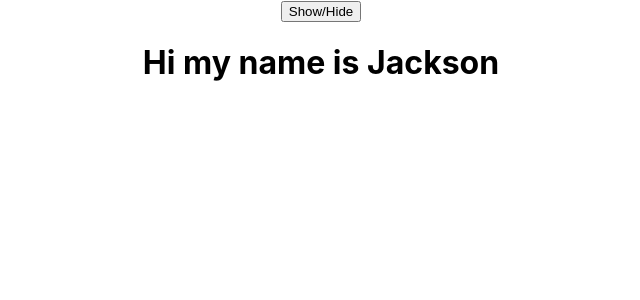
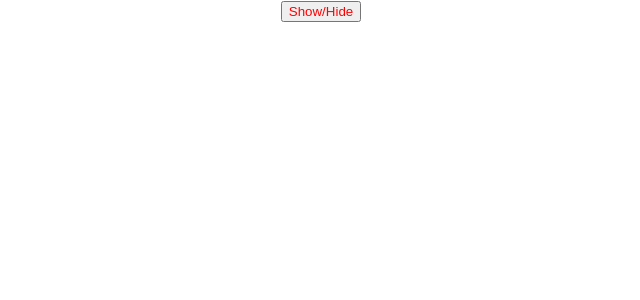
Before and after one commit to SkiltonJ/youtube-react, a React (Create React App) app: page / in a window 1280 px wide. Shown: the top 300 px of the page, without its empty margins (319-959 px from the left). Built offline with nearby package versions, Linux system fonts and the light colour scheme.

Commit message:
SetTextColor using state

```diff
--- a/src/App.js
+++ b/src/App.js
@@ -2,16 +2,15 @@ import { useState } from 'react';
 import './App.css';
 
 function App() {
-  const [showText, setShowText] = useState(true);
+  const [textColor, setTextColor] = useState('red');
 
-  const handleClick = (e) => {
-    setShowText(!showText)
+  const handleClick = () => {
+    setTextColor(textColor === 'red' ? 'black' : 'red')
   }
 
   return (
     <div className="App">
-      <button onClick={handleClick}>Show/Hide</button>
-      {showText === true && <h1>Hi my name is Jackson</h1>}
+      <button style={{color: textColor}} onClick={handleClick}>Show/Hide</button>
     </div>
   );
 }
```
